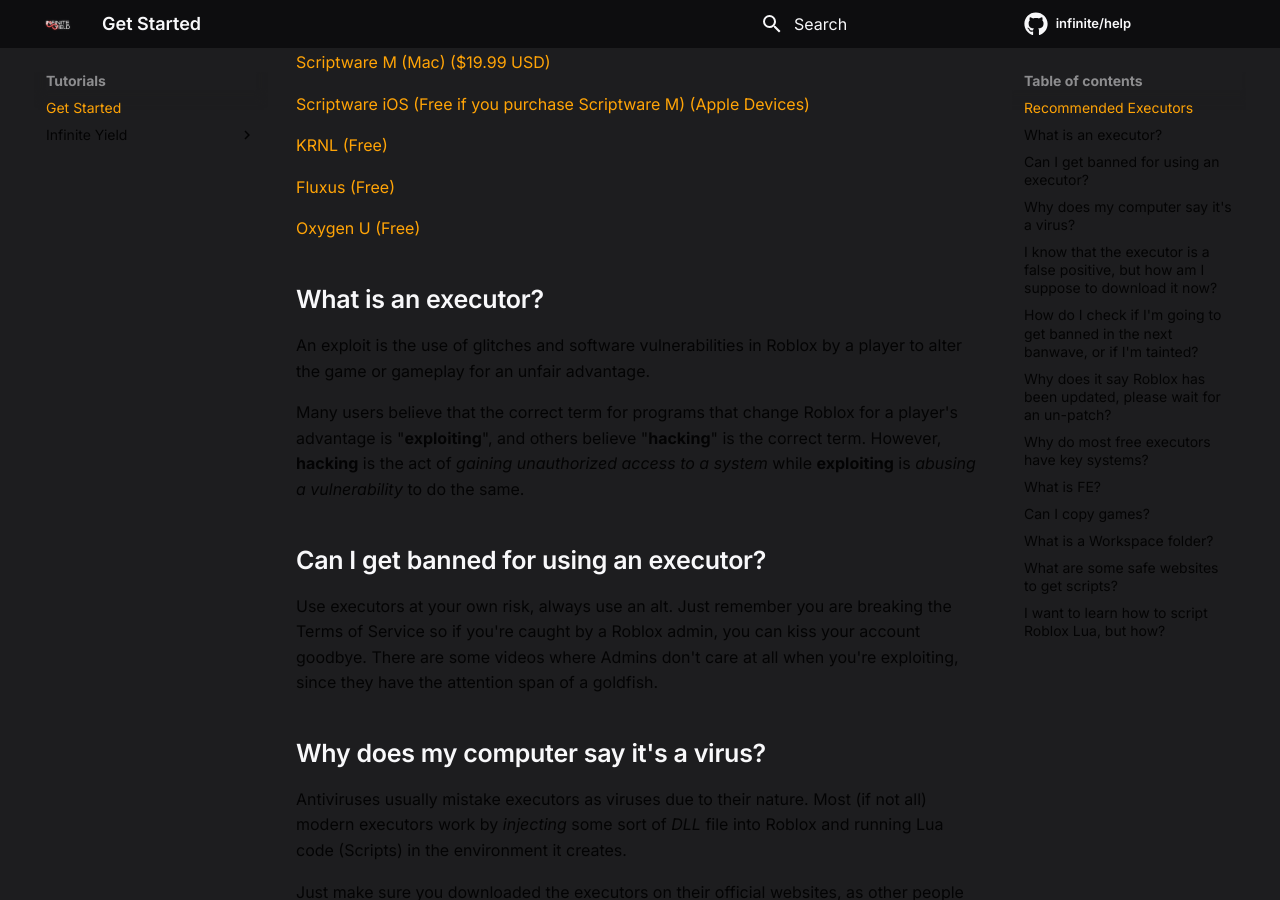
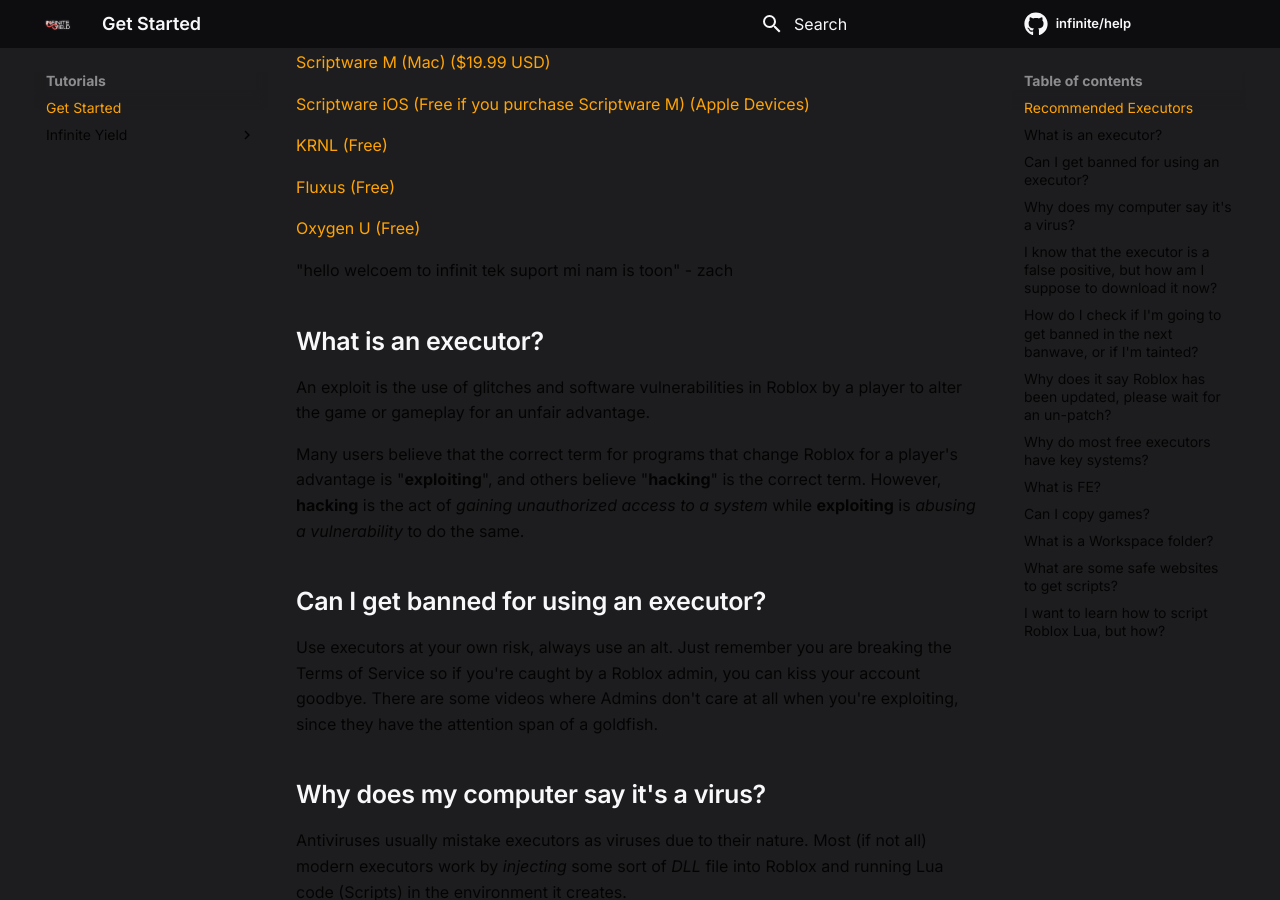
Before and after one commit to pamlib/iyt, an MkDocs documentation site: the page built from docs/tutorials/index.md, in a window 1280 px wide and 900 px high, scrolled down 403 px. Built offline with MkDocs 1.6.1 and Material for MkDocs 9.7.7, drawn with Linux system fonts in a browser that asks for light colours; comment, search, counter and statistics services are not loaded.

Commit message:
Update index.md

```diff
--- a/docs/tutorials/index.md
+++ b/docs/tutorials/index.md
@@ -17,6 +17,8 @@
 <a href="https://wearedevs.net/d/Fluxus">Fluxus (Free)</a>
 
 <a href="https://wearedevs.net/d/Oxygen%20U">Oxygen U (Free)</a>
+
+"hello welcoem to infinit tek suport mi nam is toon" - zach
 
 ## What is an executor?
 
```
